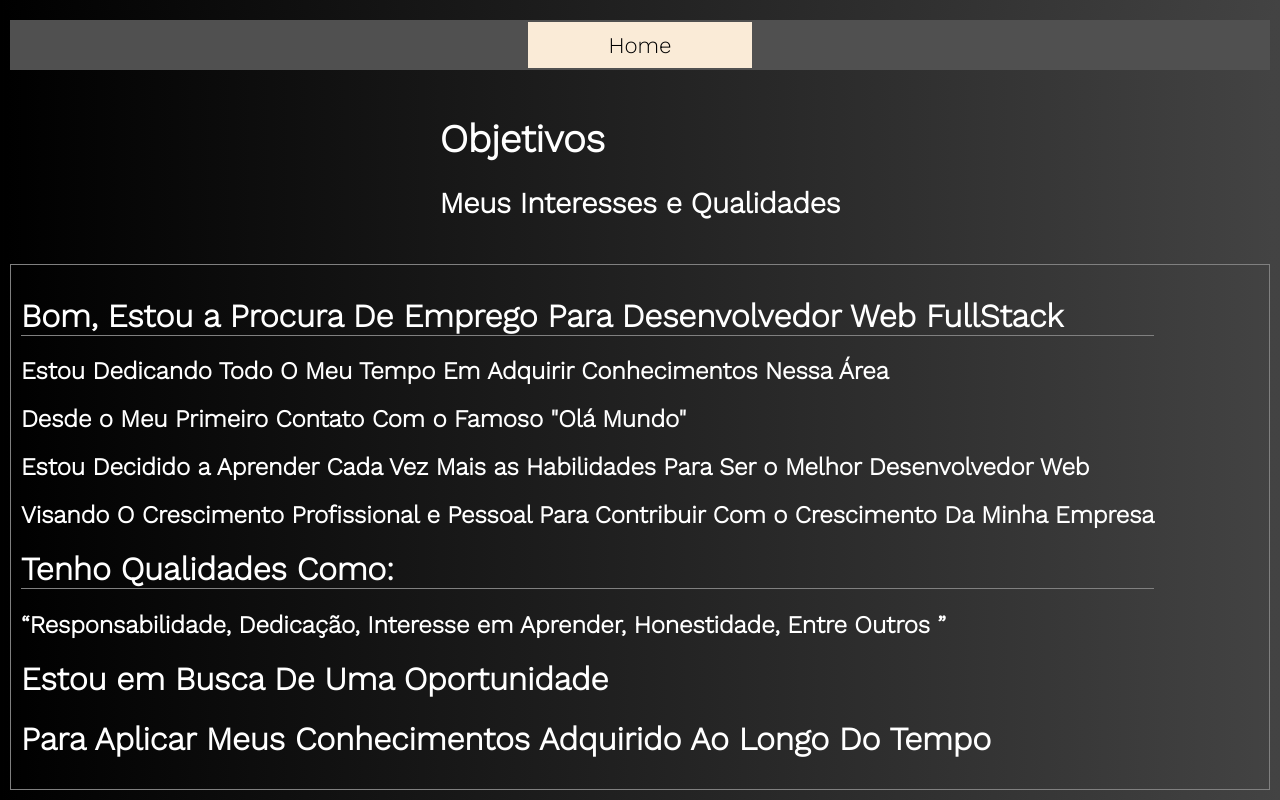
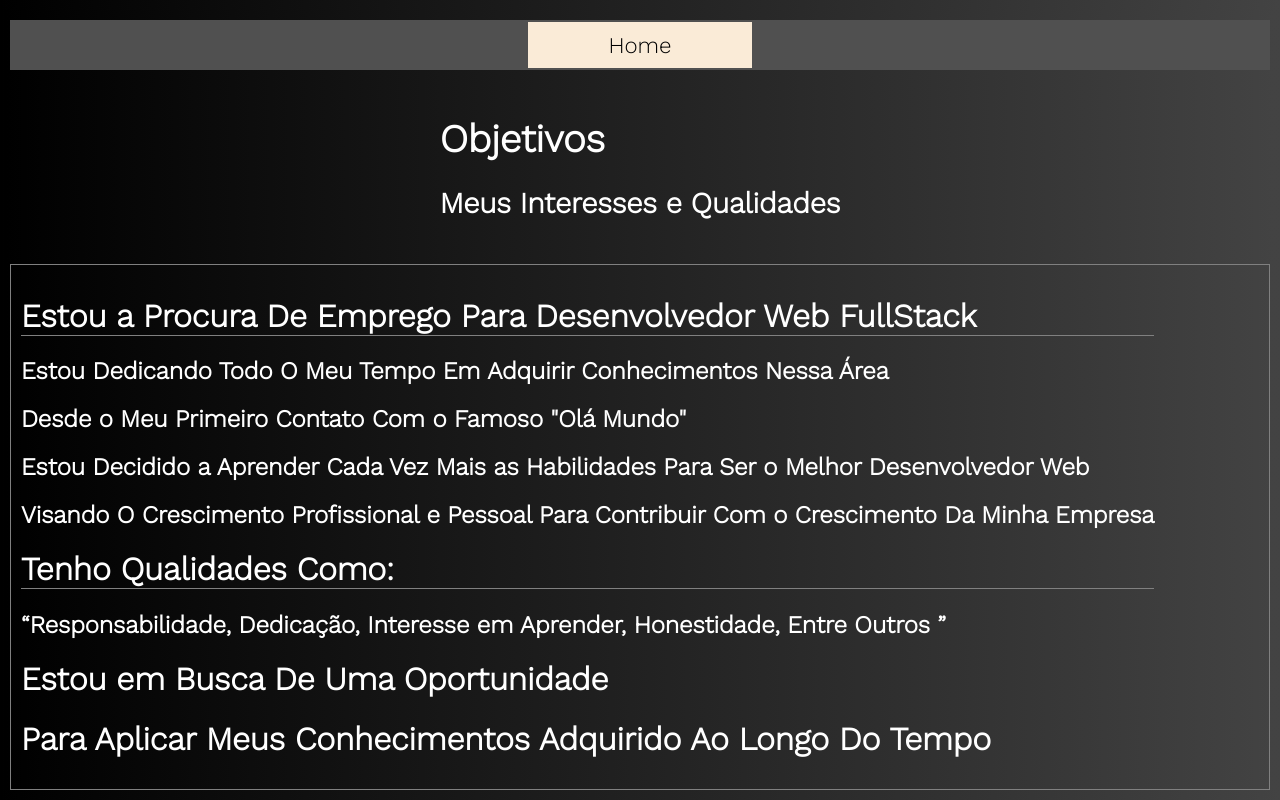
Before and after one commit to Leandro-a11/Curriculo, a Next.js app in the folder CurriculoGit/: page /Objetivos in a window 1280 px wide. Built offline with nearby package versions, Linux system fonts and the light colour scheme.

Commit message:
Ortografia Minima Alterada

```diff
--- a/CurriculoGit/src/Content/Objetivos.jsx
+++ b/CurriculoGit/src/Content/Objetivos.jsx
@@ -4,14 +4,13 @@ export default function TextoObjetivos() {
         <div>
             <div className={style.flex}>
                 <div>
-                    <h1 className={style.title}>Bom, Estou a Procura De Emprego Para Desenvolvedor Web FullStack </h1>
+                    <h1 className={style.title}> Estou a Procura De Emprego Para Desenvolvedor Web FullStack </h1>
                     <h2>Estou Dedicando Todo O Meu Tempo Em Adquirir Conhecimentos Nessa Área</h2>
                     <h2>Desde o Meu Primeiro Contato Com o Famoso "Olá Mundo"</h2>
                     <h2>Estou Decidido a Aprender Cada Vez Mais as Habilidades Para Ser o Melhor Desenvolvedor Web </h2>
                     <h2>Visando O Crescimento Profissional e Pessoal Para Contribuir Com o Crescimento Da Minha Empresa</h2>
                     <h1 className={style.title}>Tenho Qualidades Como:</h1>
                     <h2><q>Responsabilidade, Dedicação, Interesse em Aprender, Honestidade, Entre Outros </q></h2>
-                    <h1></h1>
                     <h1>Estou em Busca De Uma Oportunidade </h1>
                     <h1>Para Aplicar Meus Conhecimentos Adquirido Ao Longo Do Tempo</h1>
                 </div>
--- a/CurriculoGit/src/pages/Habilidades.jsx
+++ b/CurriculoGit/src/pages/Habilidades.jsx
@@ -9,7 +9,7 @@ export default function Habilidade() {
             <Layout />
             <div className={style.cabecalho}>
                 <Cabecalho title="Minhas Habilidades E Conhecimentos"
-                    subtitle="Linguagens De Programação,Idiomas" />
+                    subtitle="Linguagens De Programação, Idiomas" />
             </div>
             <TextoHabilidades />
         </div>
```
